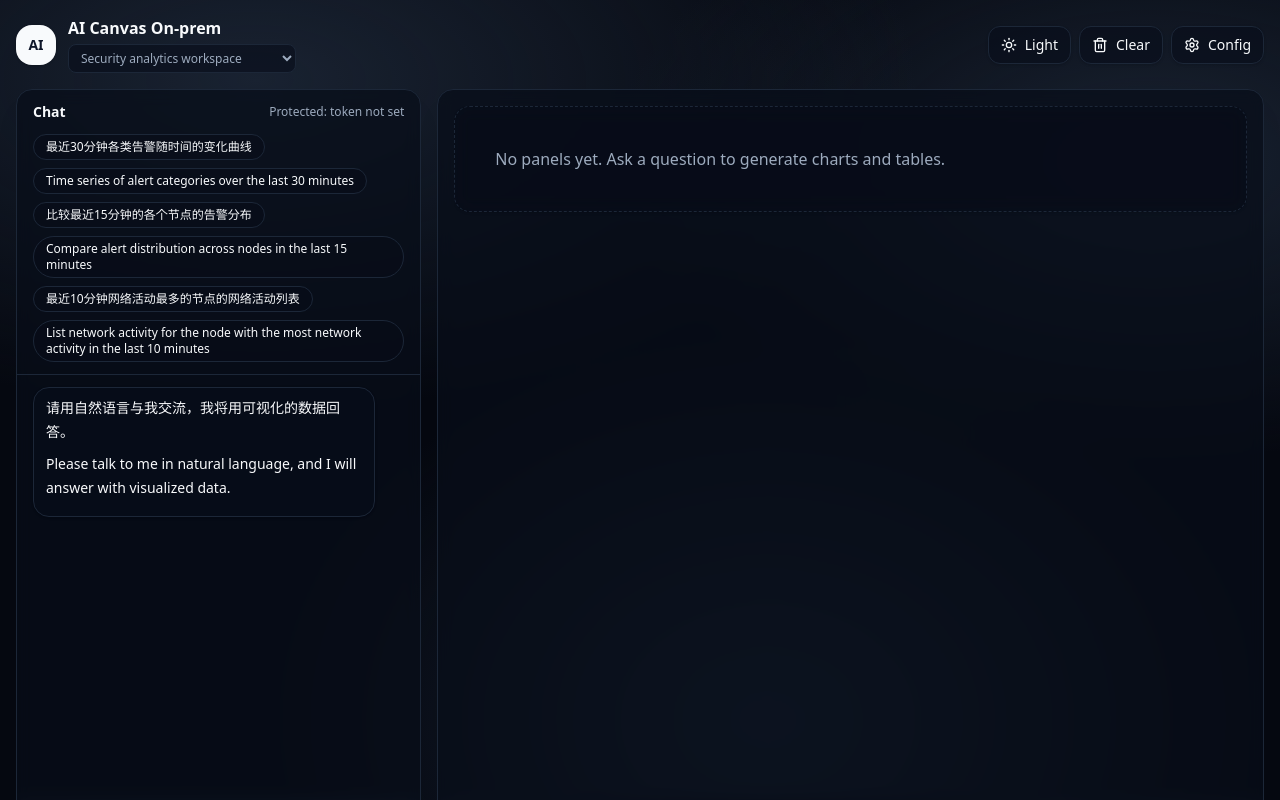
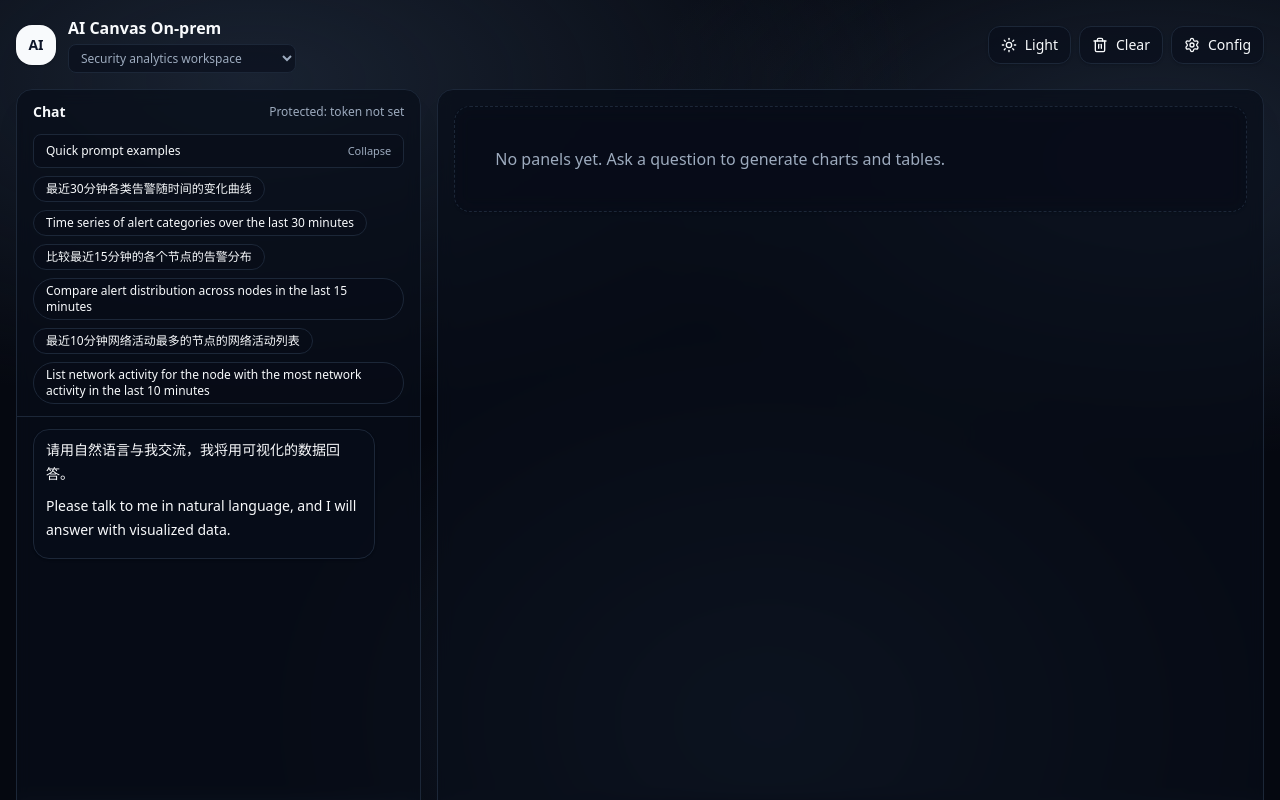
Before and after one commit to highopes/On-Prem-AI-Canvas, a Next.js app: page / in a window 1280 px wide. Shown: the top 800 px of the page. Built offline with nearby package versions, Linux system fonts and the light colour scheme.

Commit message:
Add scrollable chat panels and collapsible prompts

```diff
--- a/src/app/page.tsx
+++ b/src/app/page.tsx
@@ -718,6 +718,7 @@ export default function Page() {
   const [configOpen, setConfigOpen] = useState(false);
   const [dark, setDark] = useState(true);
   const [workspace, setWorkspace] = useState<"security" | "observability">("security");
+  const [promptOpen, setPromptOpen] = useState(true);
 
   const [messages, setMessages] = useState<ChatMsg[]>([
     {
@@ -963,7 +964,7 @@ export default function Page() {
 
         <div className="grid flex-1 grid-cols-12 gap-4 min-h-0">
           <div className="col-span-12 lg:col-span-4">
-            <div className="flex h-full flex-col rounded-2xl border border-border/70 bg-card/70 backdrop-blur shadow-xl">
+            <div className="flex h-full min-h-0 flex-col rounded-2xl border border-border/70 bg-card/70 backdrop-blur shadow-xl">
               <div className="px-4 py-3 border-b border-border/60">
                 <div className="flex items-center justify-between">
                   <div className="text-sm font-semibold text-foreground">Chat</div>
@@ -972,7 +973,18 @@ export default function Page() {
                   </div>
                 </div>
 
-                <div className="mt-3 flex flex-wrap gap-2">
+                <div className="mt-3">
+                  <button
+                    type="button"
+                    onClick={() => setPromptOpen((prev) => !prev)}
+                    className="flex w-full items-center justify-between rounded-lg border border-border/70 bg-card/50 px-3 py-2 text-xs font-medium text-foreground hover:bg-card/80 transition"
+                    aria-expanded={promptOpen}
+                  >
+                    <span>Quick prompt examples</span>
+                    <span className="text-[11px] text-muted-foreground">{promptOpen ? "Collapse" : "Expand"}</span>
+                  </button>
+                  {promptOpen && (
+                    <div className="mt-2 flex flex-wrap gap-2">
                       {promptChips.map((p) => (
                         <button
                           key={p}
@@ -984,9 +996,11 @@ export default function Page() {
                         </button>
                       ))}
                     </div>
+                  )}
+                </div>
               </div>
 
-              <div className="flex-1 overflow-auto px-4 py-3">
+              <div className="flex-1 min-h-0 overflow-auto px-4 py-3">
                 {messages.map((m) => {
                   const isUser = m.role === "user";
                   return (
@@ -1059,8 +1073,8 @@ export default function Page() {
           </div>
 
           <div className="col-span-12 lg:col-span-8">
-            <div className="flex h-full flex-col rounded-2xl border border-border/70 bg-card/70 p-4 shadow-xl backdrop-blur">
-              <div className="flex-1 overflow-auto">
+            <div className="flex h-full min-h-0 flex-col rounded-2xl border border-border/70 bg-card/70 p-4 shadow-xl backdrop-blur">
+              <div className="flex-1 min-h-0 overflow-auto">
                 <div className="grid grid-cols-1 gap-4">
                   {panels.map((p) => (
                     <PanelShell key={p.panel_id} title={`${p.title} · ${p.kind}`} onClose={() => closePanel(p.panel_id)}>
```
Lines whose indentation alone changed are shown as unchanged.
